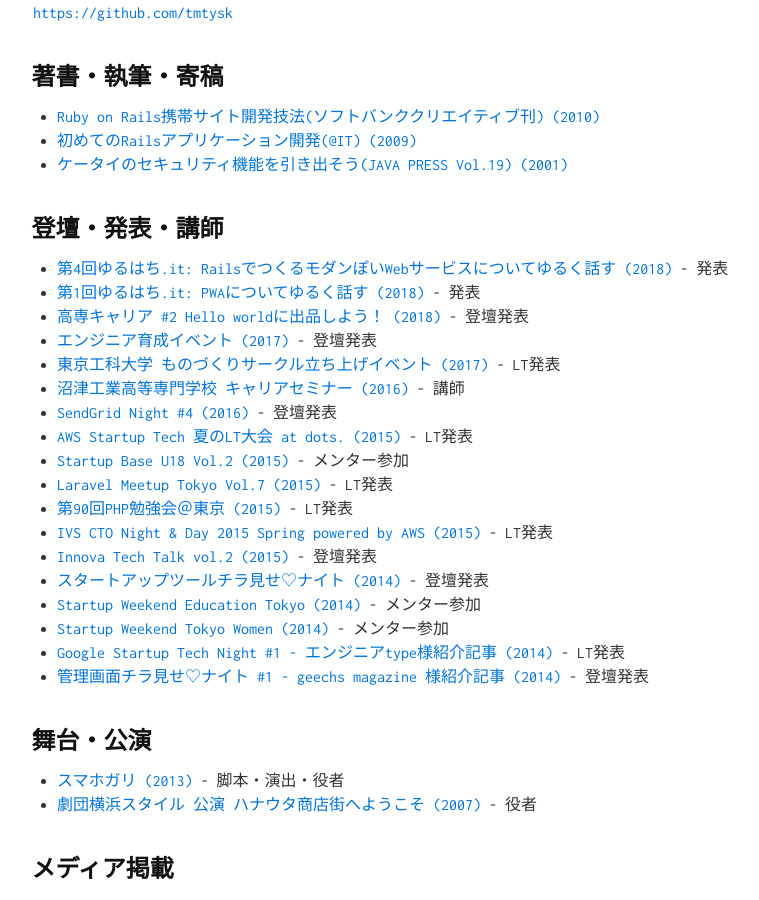
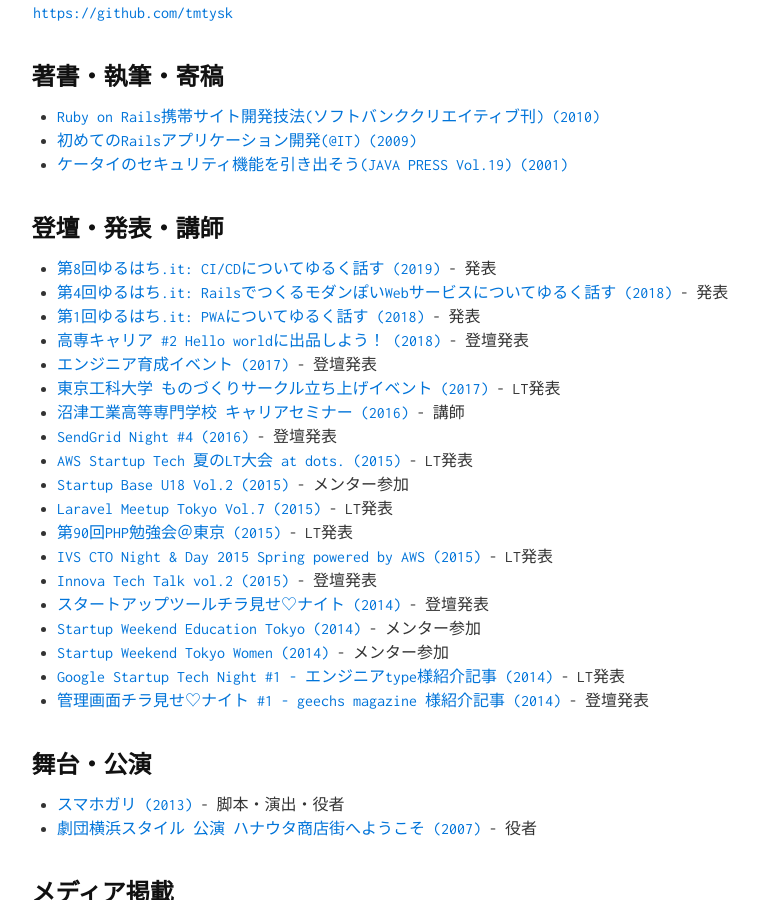
Before and after one commit to tmtysk/tmtysk.github.io, a Jekyll site: the page built from index.md, in a window 1280 px wide and 900 px high, scrolled down 851 px. Shown: the whole window, without its empty margins (15-774 px from the left). Built offline with Jekyll 4.4.1, drawn with Linux system fonts in a browser that asks for light colours.

Commit message:
add speech.

```diff
--- a/index.md
+++ b/index.md
@@ -37,6 +37,7 @@ layout: default
 
 ## 登壇・発表・講師
 
+* [第8回ゆるはち.it: CI/CDについてゆるく話す (2019)](https://yuruhachi-it.connpass.com/event/123888/) - 発表
 * [第4回ゆるはち.it: RailsでつくるモダンぽいWebサービスについてゆるく話す (2018)](https://yuruhachi-it.connpass.com/event/107596/) - 発表
 * [第1回ゆるはち.it: PWAについてゆるく話す (2018)](https://yuruhachi-it.connpass.com/event/96878/) - 発表
 * [高専キャリア #2 Hello worldに出品しよう！ (2018)](https://kosen-career.connpass.com/event/83381/) - 登壇発表
```
